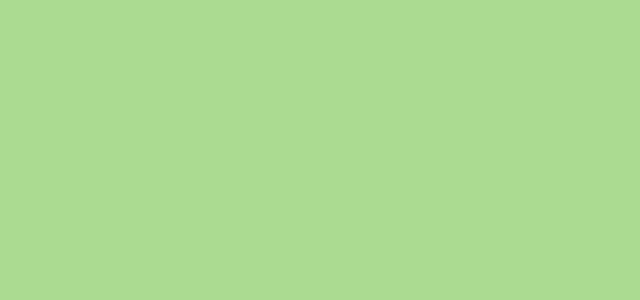
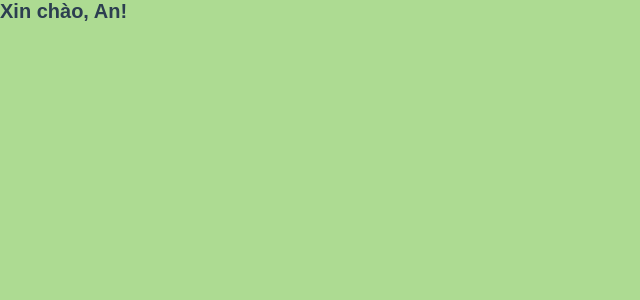
Before and after one commit to TMS-Thuong/learning-vuejs, a Vue app in the folder week1/: page /exe-six-one in a window 1280 px wide. Before the commit this address had no page. Shown: the top 300 px of the page, without its empty margins (0-640 px from the left). Built offline with nearby package versions, Linux system fonts and the light colour scheme; the HTML template or start-up script is replaced by a standard one.

Commit message:
feature/bai1

```diff
--- /dev/null
+++ b/week1/src/components/atoms/HelloUserComponent.vue
@@ -0,0 +1,19 @@
+<template>
+  <div class="hello-user">
+    Xin chào, {{ name }}!
+  </div>
+</template>
+
+<script setup lang="ts">
+defineProps<{
+  name: string
+}>()
+</script>
+
+<style scoped lang="scss">
+.hello-user {
+  font-size: 20px;
+  color: #2c3e50;
+  font-weight: bold;
+}
+</style>
--- /dev/null
+++ b/week1/src/components/molecules/ManageUserComponent.vue
@@ -0,0 +1,11 @@
+<template>
+  <div class="manage-user">
+    <HelloUser :name="userName" />
+  </div>
+</template>
+
+<script setup lang="ts">
+import HelloUser from '../atoms/HelloUserComponent.vue'
+
+const userName = 'An';
+</script>
--- a/week1/src/router/index.ts
+++ b/week1/src/router/index.ts
@@ -2,7 +2,8 @@ import { createRouter, createWebHistory } from 'vue-router'
 import HomeView from '@/views/HomeView.vue'
 
 const routes = [
-  { path: '/', name: 'Home', component: HomeView }
+  { path: '/', name: 'Home', component: HomeView },
+  { path: '/exe-six-one', name: 'User', component: () => import('@/views/UserView.vue') }
 ]
 
 const router = createRouter({
--- /dev/null
+++ b/week1/src/views/UserView.vue
@@ -0,0 +1,9 @@
+<template>
+  <div class="user-view">
+    <User />
+  </div>
+</template>
+
+<script setup>
+import User from '../components/molecules/ManageUserComponent.vue'
+</script>
```
